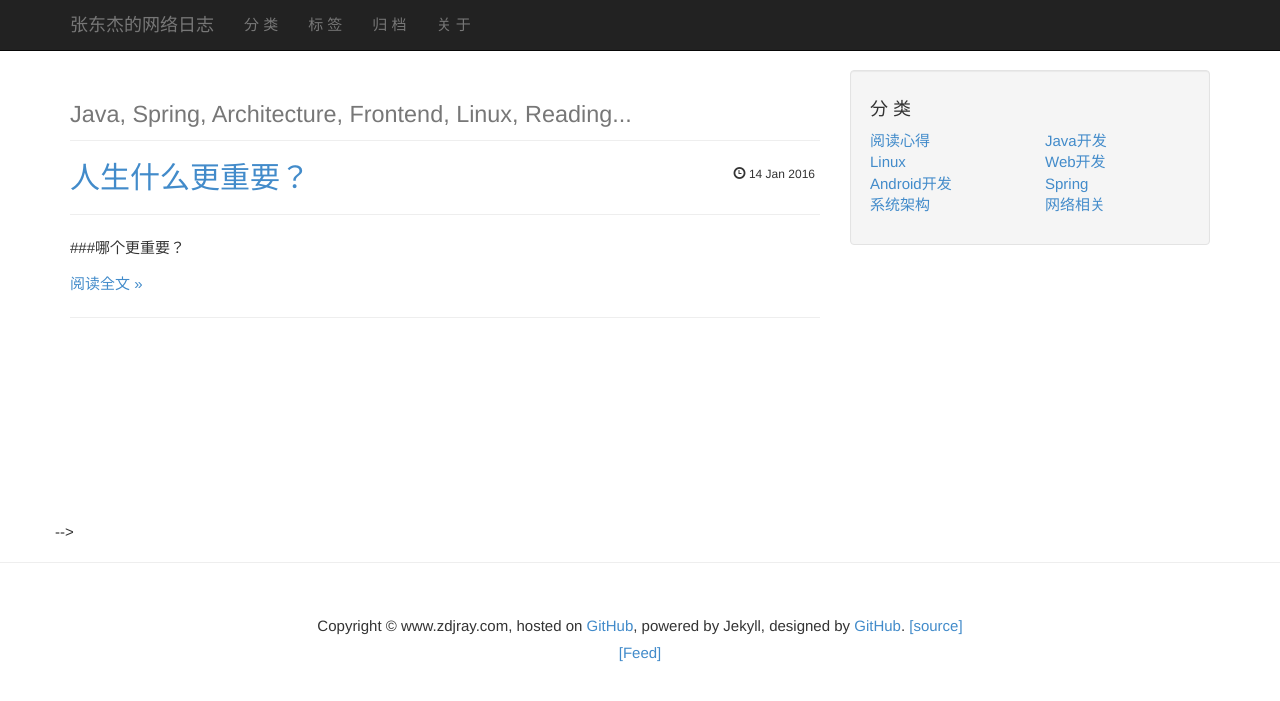
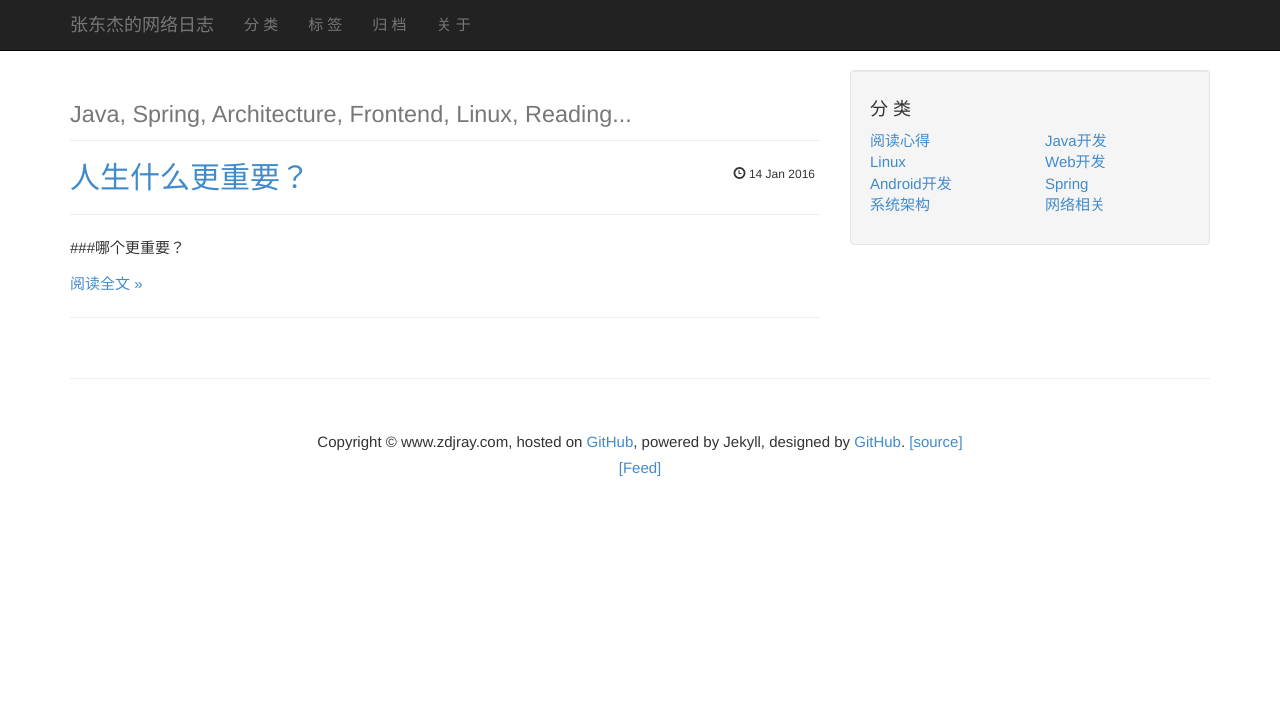
Before and after one commit to zdjray/blog, a Jekyll site: the page built from index.html, in a window 1280 px wide. Shown: the top 701 px of the page. Built offline with Jekyll 4.4.1, drawn with Linux system fonts in a browser that asks for light colours; Markdown is read by kramdown in place of the engine named in the settings; the list of posts is cut into pages by our own code; comment, search, counter and statistics services are not loaded.

Commit message:
remove redundant includes

```diff
--- a/_config.yml
+++ b/_config.yml
@@ -14,7 +14,7 @@ domain: www.zdjray.com
 title: 张东杰的网络日志
 description: Java, Spring, Architecture, Frontend, Linux, Reading...
 author: 张东杰
-email: zdjray#vip.qq.com
+email: zdjray@vip.qq.com
 github: zdjray
 
 config:
```
Also changed, not shown: _layouts/default.html (+0 -20 lines).
